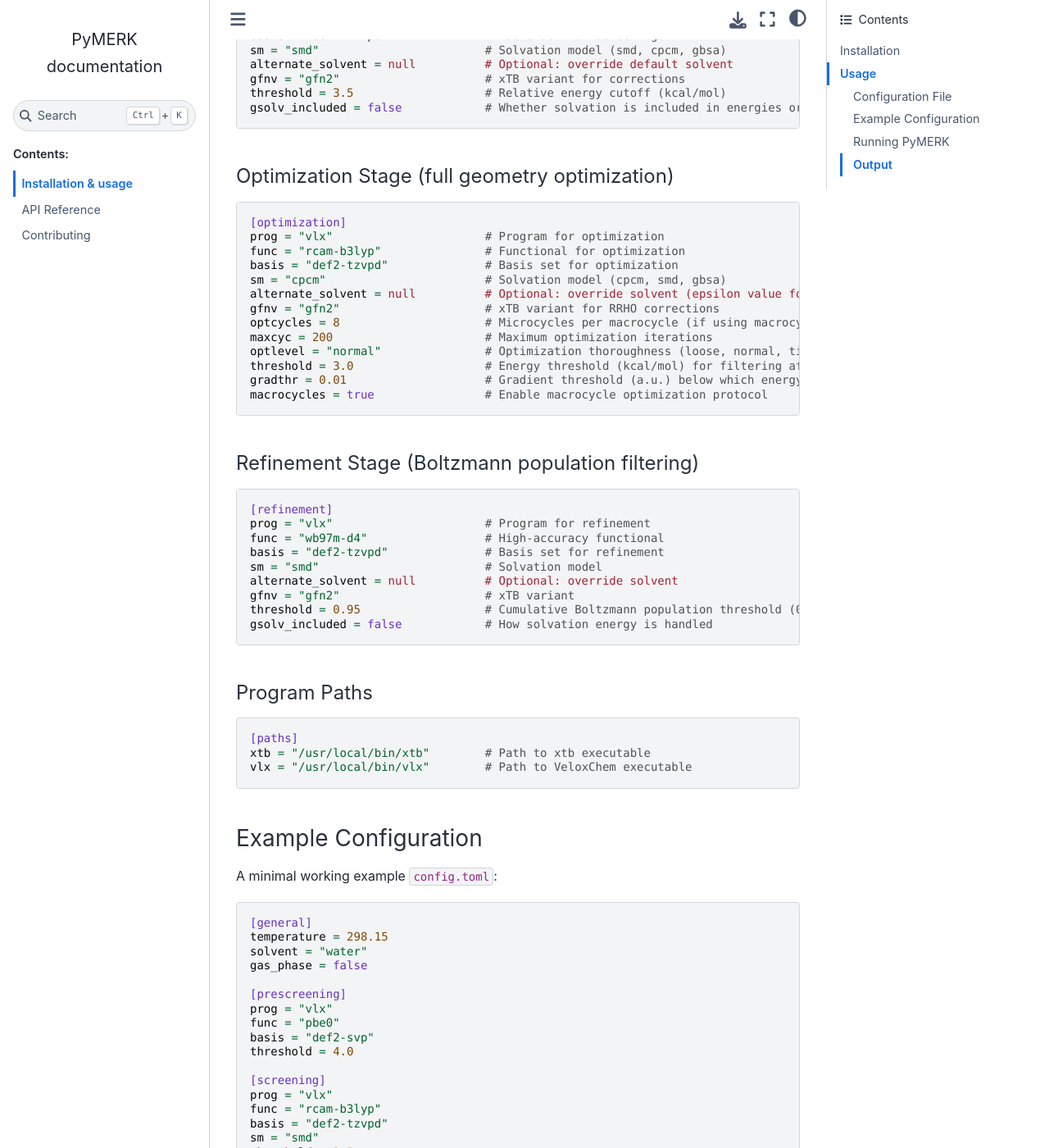
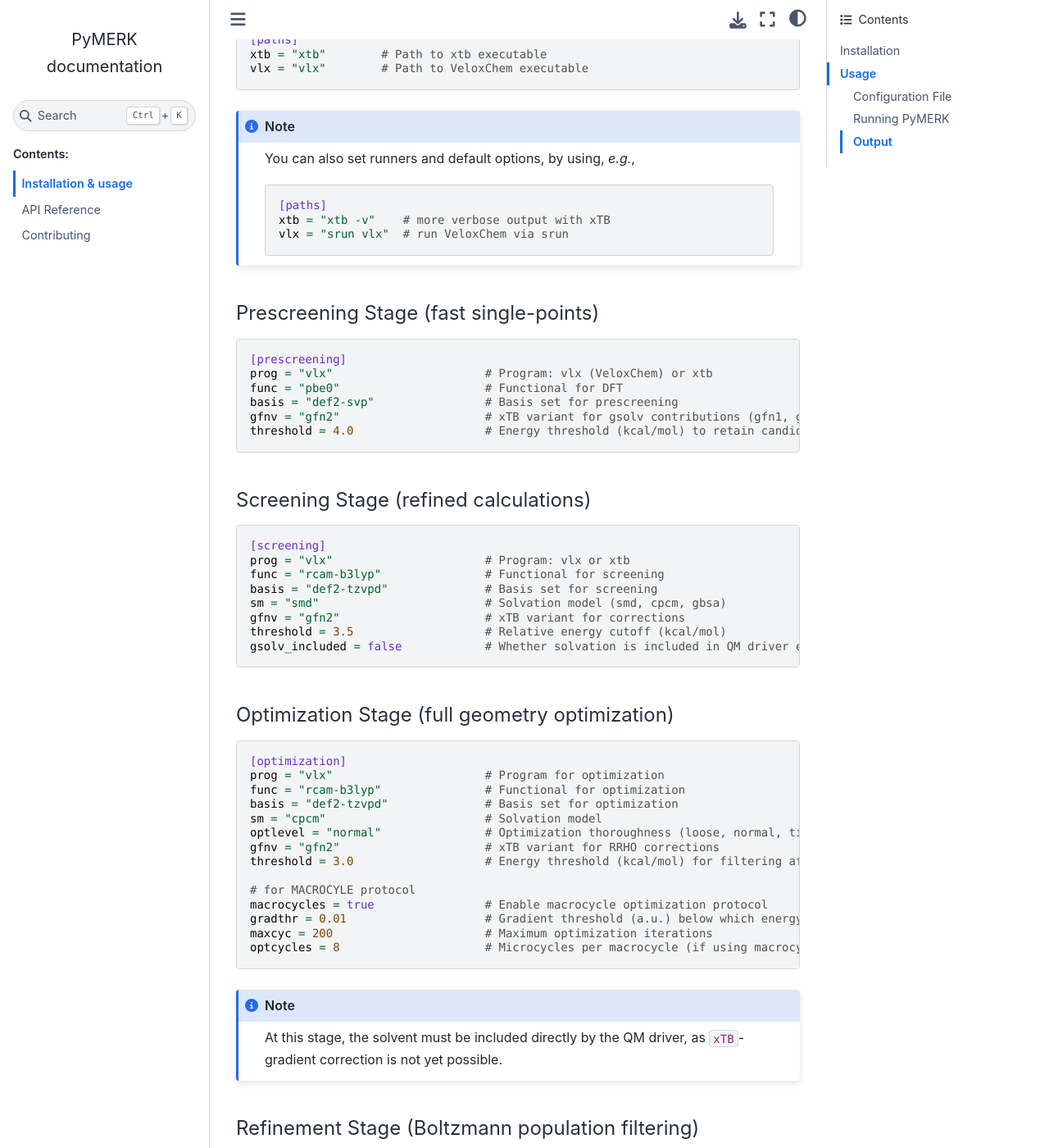
Before and after one commit to pierre-24/pymerk, a Sphinx documentation site: the page built from docs/usage.rst, in a window 1280 px wide and 1400 px high, scrolled down 1495 px. Shown: the whole window at 82% size. Built offline with Sphinx 7.4.7 and the Sphinx Book theme 1.1.4, drawn with Linux system fonts in a browser that asks for light colours; some of the changed text lies outside the part shown.

Commit message:
improve doc

````diff
--- a/docs/usage.rst
+++ b/docs/usage.rst
@@ -1,13 +1,15 @@
 Installation & usage
 ====================
+
+**Note:** At the moment, only `VeloxChem <https://veloxchem.org/>`_ can be used as the QM driver.
 
 Installation
 ------------
 
 To install this package, you need:
 
-- Python 3.11 or higher (with ``pip```), and
-- xTB and/or VeloxChem quantum chemistry packages (optional but recommended).
+- Python 3.11 or higher (with ``pip`` and ``venv``, but those are generally default), and
+- `xTB <https://xtb-docs.readthedocs.io/en/latest/>`_ (mandatory) and `VeloxChem <https://veloxchem.org/>`_ (optional but recommended).
 
 Use:
 
@@ -28,12 +30,14 @@
 Usage
 -----
 
-PyMERK is controlled entirely through TOML configuration files. The main entry point is ``pymerk_run``.
+PyMERK is controlled entirely through TOML configuration files.
+The main entry point is ``pymerk_run`` (see below).
 
 Configuration File
 __________________
 
-Create a TOML configuration file specifying the workflow parameters.
+Create a TOML configuration file specifying the workflow parameters to override their default values.
+Its format follows closely the one of the `CENSO .censo2rc <https://xtb-docs.readthedocs.io/en/latest/CENSO_docs/censorc.html>`_ file, but some keywords are missing and others have been added.
 
 General Settings
 ~~~~~~~~~~~~~~~~
@@ -48,6 +52,32 @@
     sthr = 50.0                       # Wave number threshold (cm⁻¹)
     solvent = "h2o"                   # Default solvent identifier (h2o, dmso, etc)
     gas_phase = false                 # If true, ignore all solvation corrections
+
+.. note::
+
+    If the value of ``solvent`` is not the same in ``xtb`` and the QM driver, you can add ``alternate_solvent`` to latter stages to define the equivalent solvent.
+    For example, for ``"thf"``, you need to set ``alternate_solvent = 'tetrahydrofuran'`` with VeloxChem.
+
+Program Paths
+~~~~~~~~~~~~~
+
+.. code-block:: toml
+
+    [paths]
+    xtb = "xtb"        # Path to xtb executable
+    vlx = "vlx"        # Path to VeloxChem executable
+
+
+.. note::
+
+    You can also set runners and default options, by using, *e.g.*,
+
+    .. code-block:: toml
+
+        [paths]
+        xtb = "xtb -v"    # more verbose output with xTB
+        vlx = "srun vlx"  # run VeloxChem via srun
+
 
 Prescreening Stage (fast single-points)
 ~~~~~~~~~~~~~~~~~~~~~~~~~~~~~~~~~~~~~~~~
@@ -71,10 +101,9 @@
     func = "rcam-b3lyp"               # Functional for screening
     basis = "def2-tzvpd"              # Basis set for screening
     sm = "smd"                        # Solvation model (smd, cpcm, gbsa)
-    alternate_solvent = null          # Optional: override default solvent
     gfnv = "gfn2"                     # xTB variant for corrections
     threshold = 3.5                   # Relative energy cutoff (kcal/mol)
-    gsolv_included = false            # Whether solvation is included in energies or calculated separately
+    gsolv_included = false            # Whether solvation is included in QM driver energies or calculated separately with xtb
 
 Optimization Stage (full geometry optimization)
 ~~~~~~~~~~~~~~~~~~~~~~~~~~~~~~~~~~~~~~~~~~~~~~~~
@@ -85,15 +114,21 @@
     prog = "vlx"                      # Program for optimization
     func = "rcam-b3lyp"               # Functional for optimization
     basis = "def2-tzvpd"              # Basis set for optimization
-    sm = "cpcm"                       # Solvation model (cpcm, smd, gbsa)
-    alternate_solvent = null          # Optional: override solvent (epsilon value for CPCM, name for SMD)
+    sm = "cpcm"                       # Solvation model
+    optlevel = "normal"               # Optimization thoroughness (loose, normal, tight)
     gfnv = "gfn2"                     # xTB variant for RRHO corrections
+    threshold = 3.0                   # Energy threshold (kcal/mol) for filtering after optimization
+
+    # for MACROCYLE protocol
+    macrocycles = true                # Enable macrocycle optimization protocol
+    gradthr = 0.01                    # Gradient threshold (a.u.) below which energy threshold applies
+    maxcyc = 200                      # Maximum optimization iterations
     optcycles = 8                     # Microcycles per macrocycle (if using macrocycle protocol)
-    maxcyc = 200                      # Maximum optimization iterations
-    optlevel = "normal"               # Optimization thoroughness (loose, normal, tight)
-    threshold = 3.0                   # Energy threshold (kcal/mol) for filtering after optimization
-    gradthr = 0.01                    # Gradient threshold (a.u.) below which energy threshold applies
-    macrocycles = true                # Enable macrocycle optimization protocol
+
+.. note::
+
+    At this stage, the solvent must be included directly by the QM driver, as ``xTB``-gradient correction is not yet possible.
+
 
 Refinement Stage (Boltzmann population filtering)
 ~~~~~~~~~~~~~~~~~~~~~~~~~~~~~~~~~~~~~~~~~~~~~~~~~
@@ -105,64 +140,9 @@
     func = "wb97m-d4"                 # High-accuracy functional
     basis = "def2-tzvpd"              # Basis set for refinement
     sm = "smd"                        # Solvation model
-    alternate_solvent = null          # Optional: override solvent
     gfnv = "gfn2"                     # xTB variant
     threshold = 0.95                  # Cumulative Boltzmann population threshold (0-1)
-    gsolv_included = false            # How solvation energy is handled
-
-Program Paths
-~~~~~~~~~~~~~
-
-.. code-block:: toml
-
-    [paths]
-    xtb = "/usr/local/bin/xtb"        # Path to xtb executable
-    vlx = "/usr/local/bin/vlx"        # Path to VeloxChem executable
-
-Example Configuration
-_____________________
-
-A minimal working example ``config.toml``:
-
-.. code-block:: toml
-
-    [general]
-    temperature = 298.15
-    solvent = "water"
-    gas_phase = false
-
-    [prescreening]
-    prog = "vlx"
-    func = "pbe0"
-    basis = "def2-svp"
-    threshold = 4.0
-
-    [screening]
-    prog = "vlx"
-    func = "rcam-b3lyp"
-    basis = "def2-tzvpd"
-    sm = "smd"
-    threshold = 3.5
-
-    [optimization]
-    prog = "vlx"
-    func = "rcam-b3lyp"
-    basis = "def2-tzvpd"
-    sm = "cpcm"
-    alternate_solvent = 80.  # Dielectric constant for CPCM (e.g., 80 for water)
-    maxcyc = 200
-    threshold = 3.0
-
-    [refinement]
-    prog = "vlx"
-    func = "wb97m-d4"
-    basis = "def2-tzvpd"
-    sm = "smd"
-    threshold = 0.95
-
-    [paths]
-    xtb = "/usr/local/bin/xtb"
-    vlx = "/usr/local/bin/vlx"
+    gsolv_included = false            # Whether solvation is included in QM driver energies or calculated separately with xtb
 
 Running PyMERK
 ______________
````
Also changed, not shown: README.md (+4 -2 lines), docs/api.rst (+17 -0 lines), docs/index.rst (+19 -20 lines), 2 other files.
